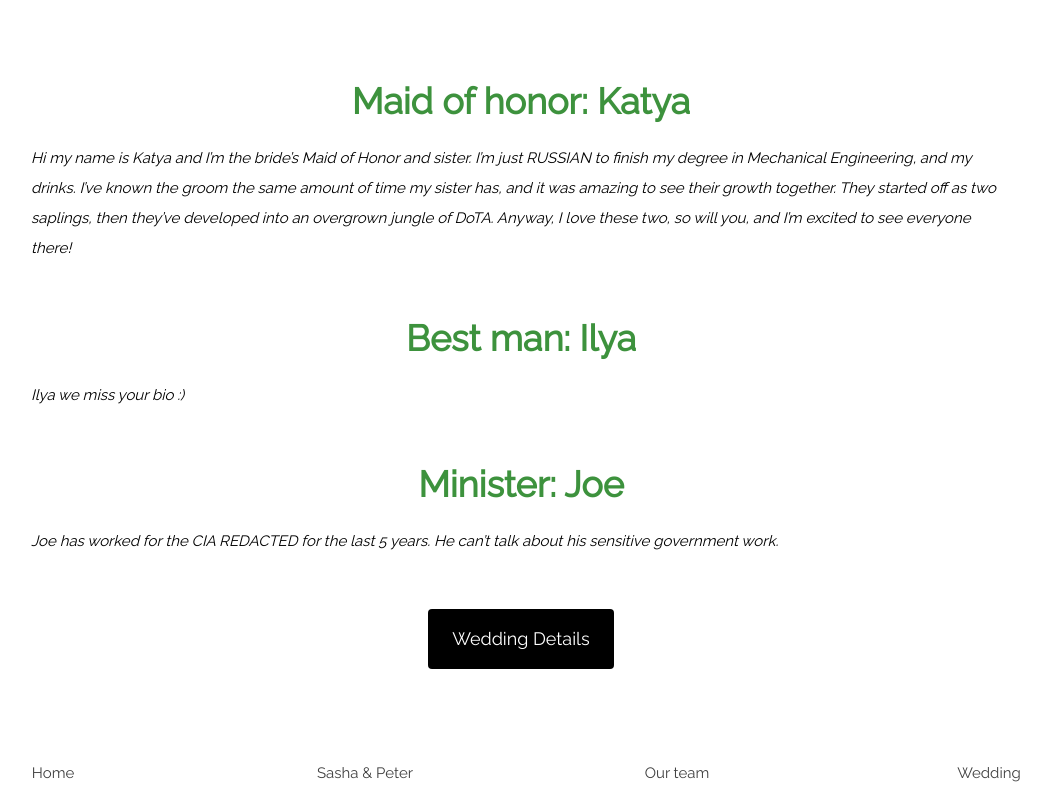
After one commit to pzhokhov/bearandlazzerfair, a Flask app: page /team in a window 1280 px wide. The commit adds this page. Shown: the whole page, without its empty margins (119-1170 px from the left). Run offline with Flask 2, Linux system fonts and the light colour scheme; parts of the project's set-up code (start-up, migrations or seed data) failed here and were passed over.

Commit message:
added team subpage

```diff
--- a/app.py
+++ b/app.py
@@ -29,6 +29,10 @@ def pg_rsvp():
 @app.route('/us')
 def pg_us():
     return flask.render_template('us.j2')
+
+@app.route('/team')
+def pg_team():
+    return flask.render_template('team.j2')
 
 @app.route('/wedding')
 def pg_wedding():
--- a/templates/base.j2
+++ b/templates/base.j2
@@ -24,11 +24,12 @@ p {line-height: 2}
 <!-- Navbar (sticky bottom) -->
 <div class="w3-bottom w3-hide-small">
   <div class="w3-bar w3-white w3-center w3-padding w3-opacity-min w3-hover-opacity-off">
-    <a href="/#home" style="width:33%" class="w3-bar-item w3-button" id="homeNav">Home</a>
-    <a href="/us" style="width:33%" class="w3-bar-item w3-button" id="usNav">Sasha & Peter</a>
-    <a href="/wedding" style="width:33%" class="w3-bar-item w3-button" id=weddingNav>Wedding</a>
-    <a href="/rsvp" style="width:20%" class="w3-bar-item w3-button w3-hover-black" id="rsvpNav">RSVP</a>
-    <a href="" style="width:20%" class="w3-bar-item w3-button w3-hover-black" id="slackNav">Join our Slack <img src="/static/Slack_Icon.png" height="20px" width="20px"></a>
+    <a href="/#home" style="width:25%" class="w3-bar-item w3-button" id="homeNav">Home</a>
+    <a href="/us" style="width:25%" class="w3-bar-item w3-button" id="usNav">Sasha & Peter</a>
+    <a href="/team" style="width:25%" class="w3-bar-item w3-button" id="teamNav">Our team</a>
+    <a href="/wedding" style="width:25%" class="w3-bar-item w3-button" id=weddingNav>Wedding</a>
+    <a href="/rsvp" style="width:16%" class="w3-bar-item w3-button w3-hover-black" id="rsvpNav">RSVP</a>
+    <a href="" style="width:16%" class="w3-bar-item w3-button w3-hover-black" id="slackNav">Join our Slack <img src="/static/Slack_Icon.png" height="20px" width="20px"></a>
   </div>
 </div>
 {% endblock %}
@@ -45,18 +46,20 @@ function storeKey() {
         // window.location = '/'
     }
     if (window.localStorage.getItem('key')) {
-        $('#homeNav').css("width", "20%")
-        $('#usNav').css("width", "20%")
-        $('#weddingNav').css("width", "20%")
+        $('#homeNav').css("width", "16%")
+        $('#usNav').css("width", "16%")
+        $('#teamNav').css("width", "16%")
+        $('#weddingNav').css("width", "16%")
         $('#rsvpDiv').show()
         $('#rsvpNav').show()
         $('#slackNav').show()
         {% block js_invited %}
         {% endblock %}
     } else {
-        $('#homeNav').css("width", "33%")
-        $('#usNav').css("width", "33%")
-        $('#weddingNav').css("width", "33%")
+        $('#homeNav').css("width", "25%")
+        $('#usNav').css("width", "25%")
+        $('#teamNav').css("width", "25%")
+        $('#weddingNav').css("width", "25%")
         $('#rsvpDiv').hide()
         $('#rsvpNav').hide()
         $('#slackNav').hide()
--- /dev/null
+++ b/templates/team.j2
@@ -0,0 +1,25 @@
+{% extends "base.j2" %}
+
+{% block content %}
+<div class="w3-container w3-padding-64 w3-white w3-grayscale-min" id="us">
+  <div class="w3-content">
+    <h1 class="w3-center w3-text-emph"><b>Maid of honor: Katya</b></h1>
+    <p><i>
+       Hi my name is Katya and I’m the bride’s Maid of Honor and sister. I’m just RUSSIAN to finish my degree in Mechanical Engineering, and my drinks. I’ve known the groom the same amount of time my sister has, and it was amazing to see their growth together. They started off as two saplings, then they’ve developed into an overgrown jungle of DoTA. Anyway, I love these two, so will you, and I’m excited to see everyone there!
+   </i></p><br>
+
+    <h1 class="w3-center w3-text-emph"><b>Best man: Ilya</b></h1>
+    <p><i>
+     Ilya we miss your bio :)
+   </i></p><br>
+
+    <h1 class="w3-center w3-text-emph"><b>Minister: Joe</b></h1>
+    <p><i>
+        Joe has worked for the CIA REDACTED for the last 5 years. He can’t talk about his sensitive government work.
+   </i></p><br>
+
+
+ <p class="w3-center"><a href="/wedding" class="w3-button w3-black w3-round w3-padding-large w3-large">Wedding Details</a></p>
+  </div>
+</div>
+{% endblock %}
```
